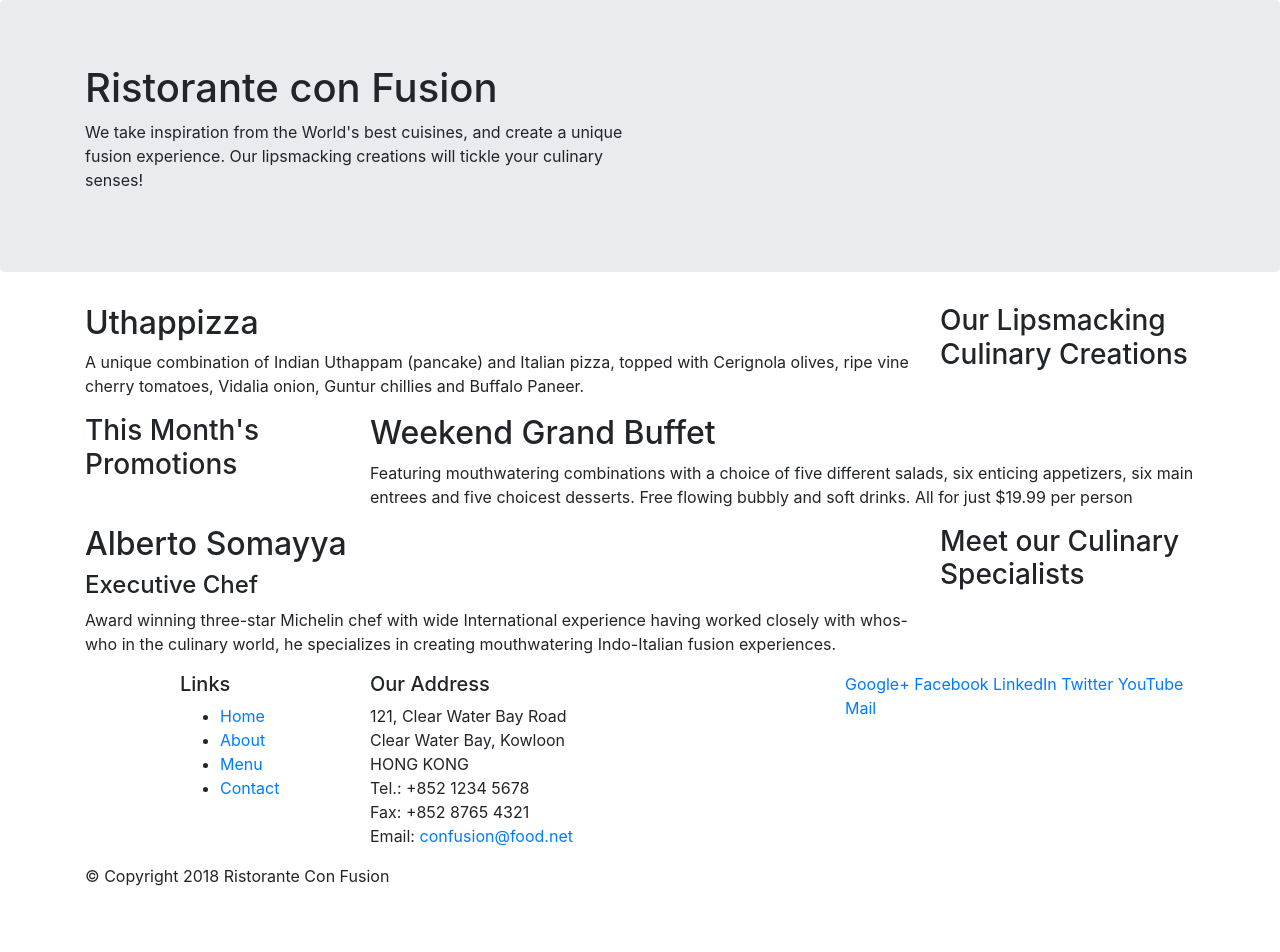
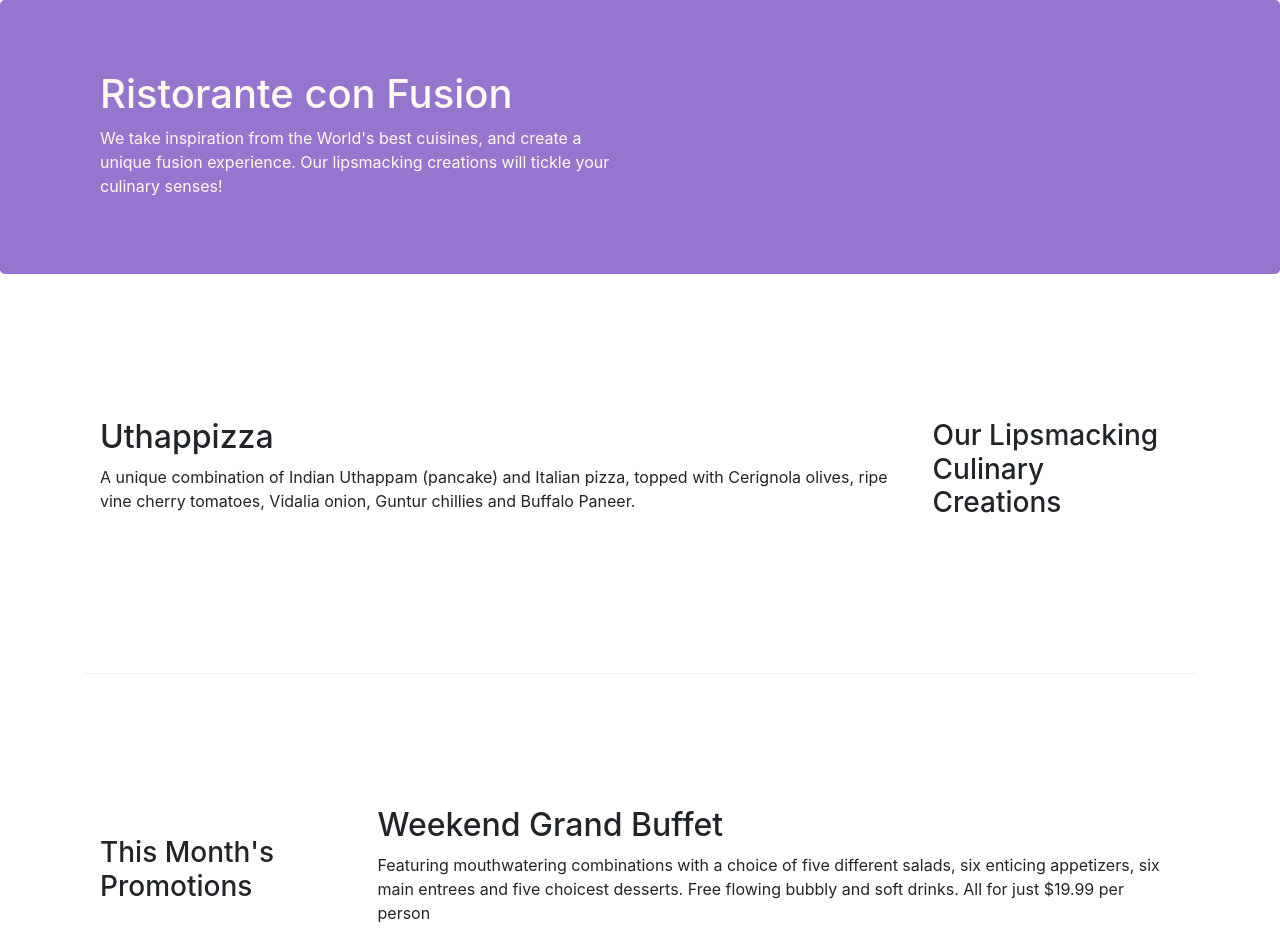
Before and after one commit to utkarshlath/Bootstrap-Restaurant, a website: page index.html in a window 1280 px wide. Shown: the top 952 px of the page. Before the commit the page ends 904 px from the top, so only its background shows below. Drawn offline with nearby package versions, Linux system fonts and the light colour scheme.

Commit message:
Bootstrap Grid Part 2

```diff
--- /dev/null
+++ b/css/styles.css
@@ -0,0 +1,30 @@
+.row-header{
+    margin: 0px auto;
+    padding: 0px auto;
+}
+
+.row-content{
+    margin: 0px auto;
+    padding: 50px 0px 50px 0px;
+    border-bottom: 1px ridge;
+    min-height: 400px;
+}
+
+.footer{
+    background-color: #D1C4E9;
+    margin: 0px auto;
+    padding: 20px 0px 20px 0px;
+}
+
+.jumbotron{
+    padding: 70px 30px 60px 30px;
+    margin: 0px auto;
+    background: #9575CD;
+    color: floralwhite;
+}
+
+.address{
+    font-size: 80%;
+    margin: 0px;
+    color: #0f0f0f;
+}
--- a/index.html
+++ b/index.html
@@ -9,6 +9,7 @@
 
     <!-- Bootstrap CSS -->
     <link rel="stylesheet" href="node_modules/bootstrap/dist/css/bootstrap.min.css">
+    <link rel="stylesheet" href="css/styles.css">
     <title>Ristorante Con Fusion</title>
 </head>
 
@@ -16,7 +17,7 @@
 
     <header class="jumbotron">
         <div class="container">
-            <div class="row">
+            <div class="row row-header">
                 <div class="col-12 col-sm-6">
                     <h1>Ristorante con Fusion</h1>
                     <p>We take inspiration from the World's best cuisines, and create a unique fusion experience. Our lipsmacking creations will tickle your culinary senses!</p>
@@ -28,7 +29,7 @@
     </header>
 
     <div class="container">
-        <div class="row">
+        <div class="row row-content align-items-center">
             <div class="col-12 col-sm-4 order-sm-last col-md-3">
                 <h3>Our Lipsmacking Culinary Creations</h3>
             </div>
@@ -39,7 +40,7 @@
         </div>
 
 
-        <div class="row">
+        <div class="row row-content align-items-center">
             <div class="col-12 col-sm-4 col-md-3">
                 <h3>This Month's Promotions</h3>
             </div>
@@ -49,7 +50,7 @@
             </div>
         </div>
 
-        <div class="row">
+        <div class="row row-content align-items-center">
             <div class="col-12 col-sm-4 order-sm-last col-md-3">
                 <h3>Meet our Culinary Specialists</h3>
             </div>
@@ -61,19 +62,19 @@
         </div>
     </div>
 
-    <footer>
+    <footer class="footer">
         <div class="container">
             <div class="row">
                 <div class="col-4 offset-1 col-sm-2">
                     <h5>Links</h5>
-                    <ul>
+                    <ul class="list-unstyled">
                         <li><a href="#">Home</a></li>
                         <li><a href="#">About</a></li>
                         <li><a href="#">Menu</a></li>
                         <li><a href="#">Contact</a></li>
                     </ul>
                 </div>
-                <div class="col-7 col-sm-5">
+                <div class="col-7 col-sm-5 address">
                     <h5>Our Address</h5>
                     <address>
 		              121, Clear Water Bay Road<br>
@@ -84,8 +85,8 @@
 		              Email: <a href="mailto:confusion@food.net">confusion@food.net</a>
 		           </address>
                 </div>
-                <div class="col-12 col-sm-4">
-                    <div>
+                <div class="col-12 col-sm-4 align-self-center">
+                    <div class="text-center">
                         <a href="http://google.com/+">Google+</a>
                         <a href="http://www.facebook.com/profile.php?id=">Facebook</a>
                         <a href="http://www.linkedin.com/in/">LinkedIn</a>
@@ -95,7 +96,7 @@
                     </div>
                 </div>
            </div>
-           <div class="row">
+           <div class="row justify-content-center">
                 <div class="col-auto">
                     <p>© Copyright 2018 Ristorante Con Fusion</p>
                 </div>
```
